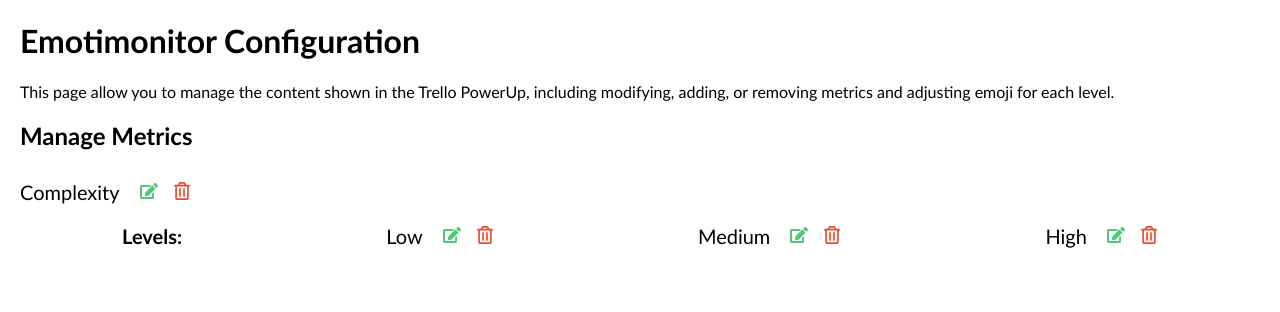
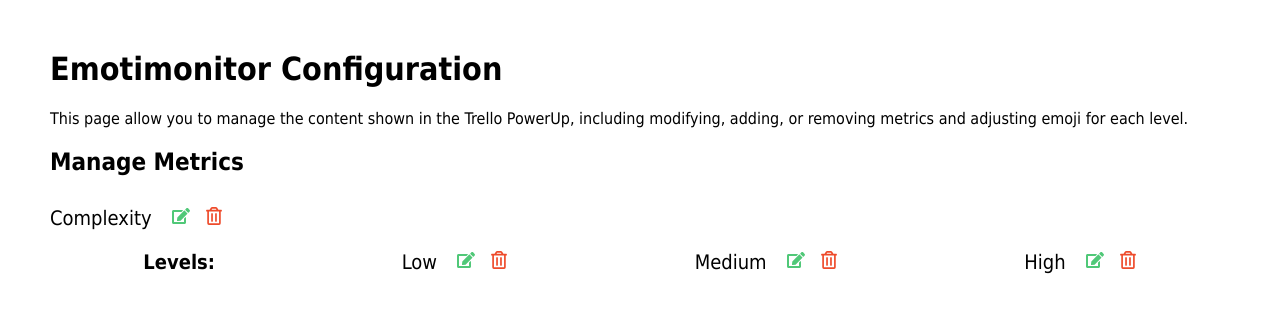
Before and after one commit to sttanminh/emotionmonitor-dashboard, a Next.js app: page /config in a window 1280 px wide. Shown: the top 312 px of the page. Built offline with nearby package versions, Linux system fonts and the light colour scheme.

Commit message:
edit margin and font

```diff
--- a/components/global.css
+++ b/components/global.css
@@ -3,7 +3,6 @@ body {
 }
 
 .body-config {
-  margin: 20px;
-  font-family: "Trebuchet MS", "Lucida Sans Unicode", "Lucida Grande",
-    "Lucida Sans", Arial, sans-serif;
+  margin: 50px 50px 50px 50px;
+  font-family: Tahoma, Verdana, sans-serif;
 }
```
